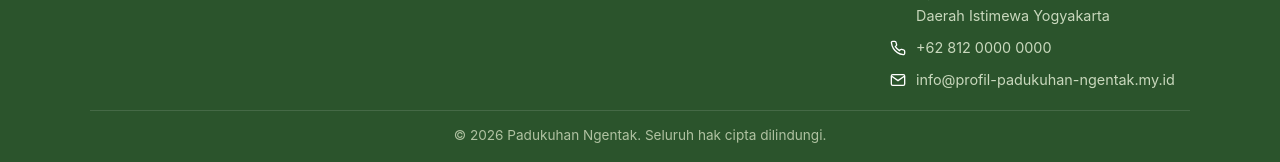
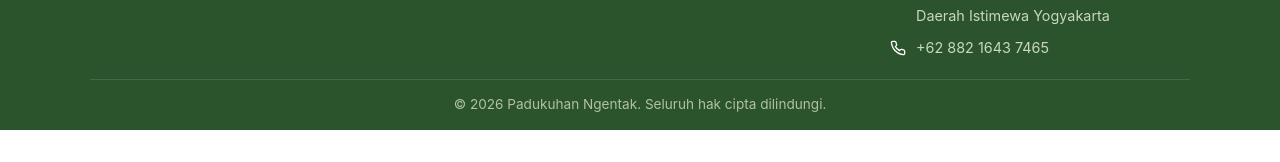
Before and after one commit to ArmandoFirlian/village-admin, a website built with Vite: page wisata-umkm.html in a window 1280 px wide. Shown: the part 1580-1742 px from the top of the page. After the commit the page ends 1710 px from the top, so only its background shows below. Built offline with nearby package versions, Linux system fonts and the light colour scheme.

Commit message:
Update wisata-umkm.html

```diff
--- a/wisata-umkm.html
+++ b/wisata-umkm.html
@@ -132,14 +132,7 @@
             <svg class="contact-icon" viewBox="0 0 24 24" fill="none" stroke="currentColor" stroke-width="2">
               <path d="M22 16.92v3a2 2 0 0 1-2.18 2 19.79 19.79 0 0 1-8.63-3.07 19.5 19.5 0 0 1-6-6 19.79 19.79 0 0 1-3.07-8.67A2 2 0 0 1 4.11 2h3a2 2 0 0 1 2 1.72 12.84 12.84 0 0 0 .7 2.81 2 2 0 0 1-.45 2.11L8.09 9.91a16 16 0 0 0 6 6l1.27-1.27a2 2 0 0 1 2.11-.45 12.84 12.84 0 0 0 2.81.7A2 2 0 0 1 22 16.92z"></path>
             </svg>
-            <span class="contact-text">+62 812 0000 0000</span>
-          </li>
-          <li>
-            <svg class="contact-icon" viewBox="0 0 24 24" fill="none" stroke="currentColor" stroke-width="2">
-              <path d="M4 4h16c1.1 0 2 .9 2 2v12c0 1.1-.9 2-2 2H4c-1.1 0-2-.9-2-2V6c0-1.1.9-2 2-2z"></path>
-              <polyline points="22,6 12,13 2,6"></polyline>
-            </svg>
-            <span class="contact-text">info@profil-padukuhan-ngentak.my.id</span>
+            <span class="contact-text">+62 882 1643 7465</span>
           </li>
         </ul>
       </div>
```
